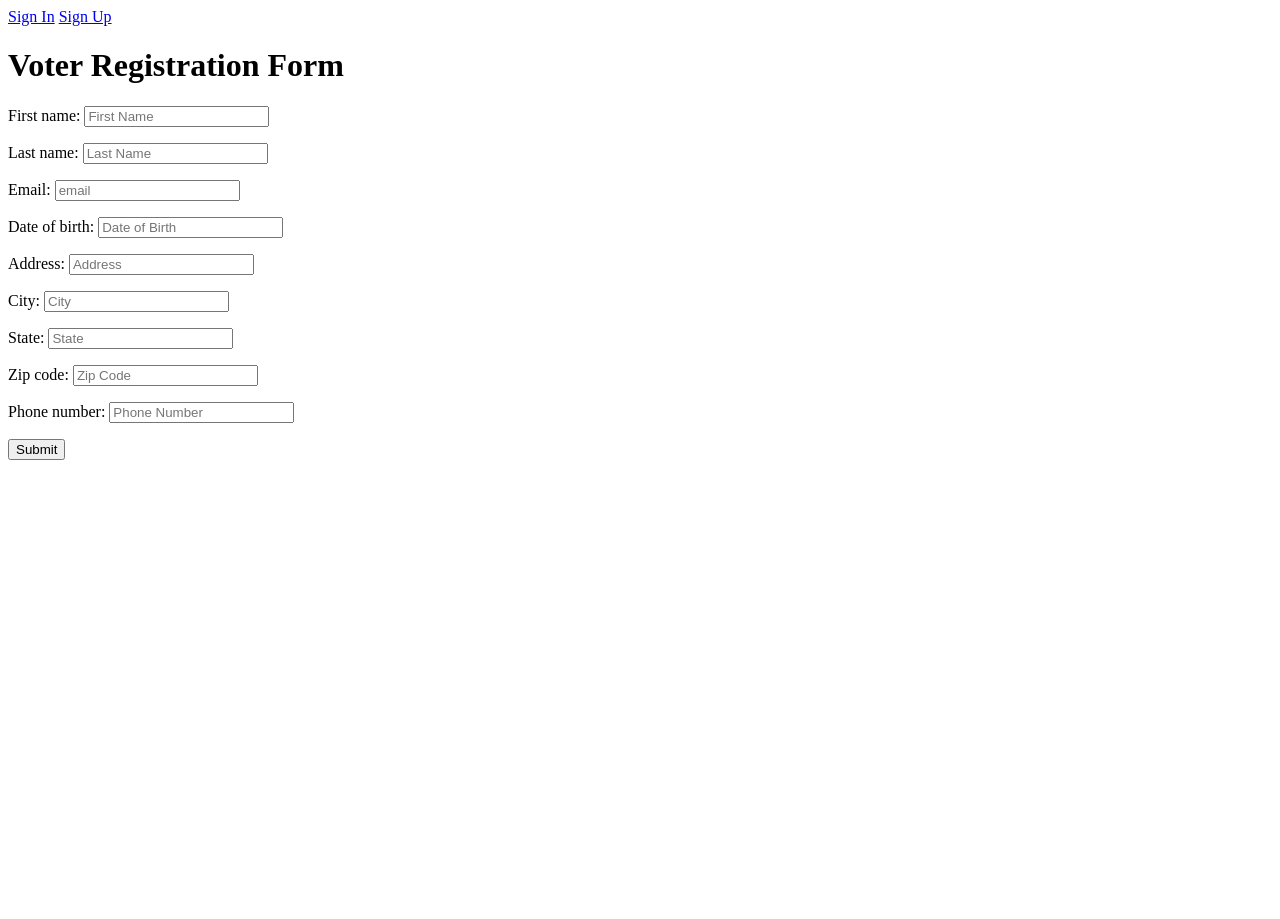
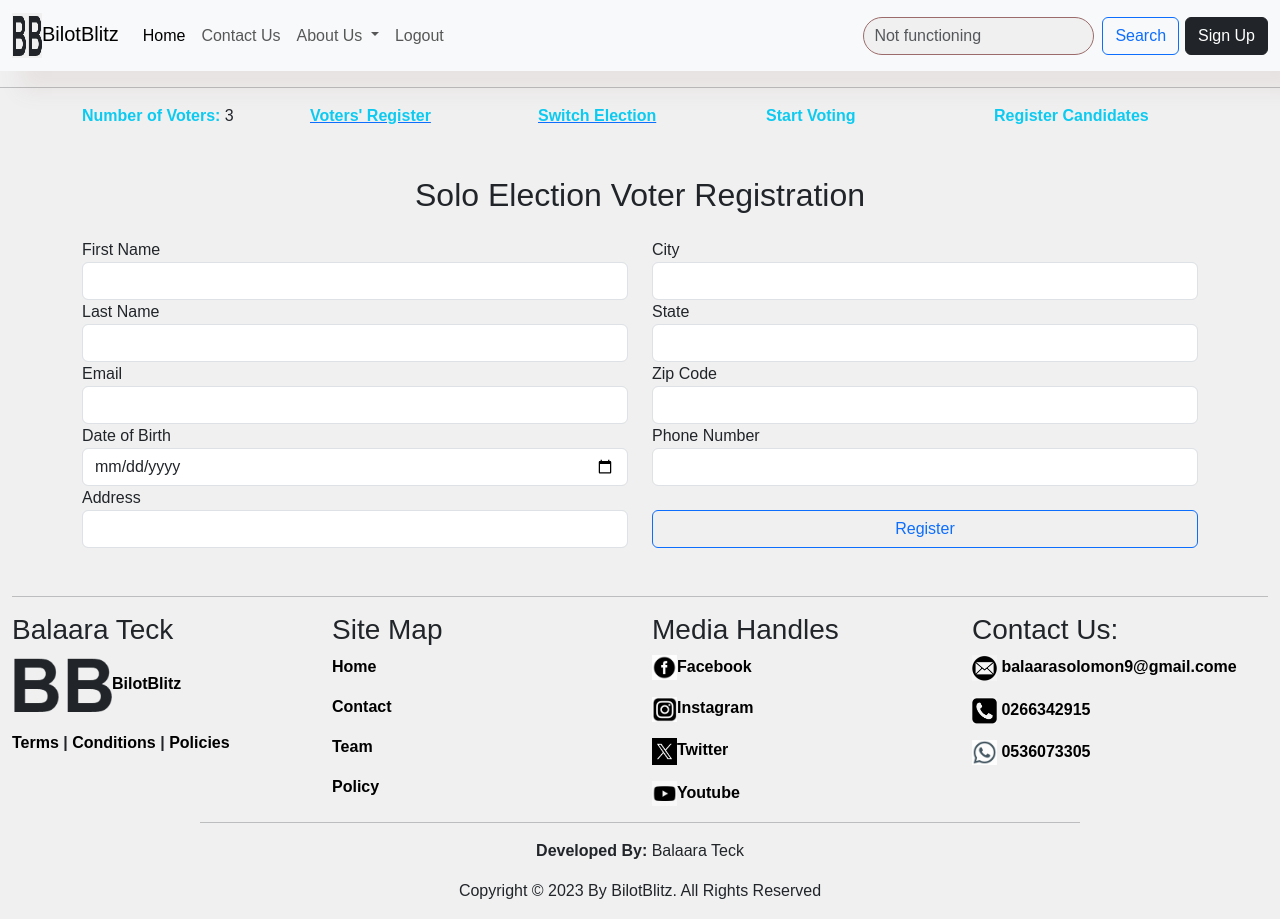
Before and after one commit to balaara-teck/voting_system, a Django app: page /voter_register/21 in a window 1280 px wide. Before the commit the page ends 460 px from the top, so only its background shows below. Run offline with Django 5.2, Linux system fonts and the light colour scheme; a user stored in the database is signed in; data comes from the database, SQL or seed files in the repository; both versions use the stored data as it was after the commit; some libraries are stand-ins or nearby versions.

Commit message:
successfully implement voter registration teplate

```diff
--- a/base_app/forms.py
+++ b/base_app/forms.py
@@ -25,7 +25,7 @@ class ElectorialCommissionOfficerForm(forms.ModelForm):
     class Meta:
         model = ElectorialCommissionOfficerModel
         fields = ["election_name"]
-    election_name = forms.CharField(label='Election name', widget=forms.TextInput(attrs={'placeholder': 'Election Name'}))
+    election_name = forms.CharField(label='Election name', widget=forms.TextInput(attrs={'placeholder': ' Enter election Name'}))
 
 
 class VoterRegisterationForm(forms.ModelForm):
@@ -33,16 +33,3 @@ class VoterRegisterationForm(forms.ModelForm):
         model = VoterRegistrationModel
         fields = ['first_name', 'last_name',"email", 'date_of_birth', 'address', 'city', 'state',
                    'zip_code', 'phone_number']
-        widgets = {
-            'first_name': forms.TextInput(attrs={'placeholder': 'First Name'}),
-            'last_name': forms.TextInput(attrs={'placeholder': 'Last Name'}),
-            'email': forms.EmailInput(attrs={'placeholder': 'email'}),
-            'date_of_birth': forms.DateInput(attrs={'placeholder': 'Date of Birth'}),
-            'address': forms.TextInput(attrs={'placeholder': 'Address'}),
-            'city': forms.TextInput(attrs={'placeholder': 'City'}),
-            'state': forms.TextInput(attrs={'placeholder': 'State'}),
-            'zip_code': forms.TextInput(attrs={'placeholder': 'Zip Code'}),
-            'phone_number': forms.TextInput(attrs={'placeholder': 'Phone Number'}),
-            'email': forms.EmailInput(attrs={'placeholder': 'email'}),
-
-        }
--- a/base_app/urls.py
+++ b/base_app/urls.py
@@ -5,9 +5,10 @@ urlpatterns = [
     path('', views.home, name='home'),
     path('login/', views.login_view, name='login'),
     path('register/', views.register, name='register'),
-    path('voter_register/<int:pk>', views.VoterRegisterView.as_view(), name='voter_register'),
+    path('voter_register/<str:pk>', views.VoterRegisterView.as_view(), name='voter_register'),
     path("voter_card/",views.voter_card,name="votercard"),
     path("logout/",views.logout_view,name="logout"),
-    path("my_elections/",views.ElectorialCommissionOfficerView.as_view(),name="election-Officer"),
+    path("my_elections/",views.ElectorialCommissionOfficerView.as_view(),name="my_elections"),
+    path("my_elections/<str:pk>/voters",views.voters.as_view(),name="voters"),
     path('portfolios/', views.PortfolioView.as_view(), name='portfolios'),
 ]
--- a/base_app/views.py
+++ b/base_app/views.py
@@ -1,9 +1,12 @@
-from django.shortcuts import render, redirect
+from django.shortcuts import render, redirect,get_object_or_404
 from django.contrib.auth import authenticate, login,logout
 from .forms import UserLoginForm,UserRegistrationForm,VoterRegisterationForm,ElectorialCommissionOfficerForm
 from django.views.generic import CreateView
 from .models import VoterRegistrationModel,ElectorialCommissionOfficerModel,PortfolioModel
 from django.urls import reverse_lazy,reverse
+from django.views.generic import View
+from django.contrib import messages
+from django.views.generic import ListView
 from django.contrib.auth.mixins import LoginRequiredMixin
 import random
 import string
@@ -24,32 +27,48 @@ def voter_card(request):
         return render(request, 'voter_card.html', {'voter': None})
 
 
-class VoterRegisterView(LoginRequiredMixin,CreateView):
-    model = VoterRegistrationModel
+class VoterRegisterView(LoginRequiredMixin, View):
     form_class = VoterRegisterationForm
     template_name = 'register_voter.html'
     login_url = reverse_lazy("login")
 
+    def get(self, request, *args, **kwargs):
+        pk = self.kwargs.get("pk")
+        election = get_object_or_404(ElectorialCommissionOfficerModel,user=self.request.user,id=pk)
+        voters = VoterRegistrationModel.objects.filter(election_name=election)
+        voters = len(voters)
+        return render(request, self.template_name,
+                      {
+                        "voters":voters,"election":election
+                        }
+                    )
+
+    def post(self, request, *args, **kwargs):
+        form = self.form_class(request.POST)
+        pk = self.kwargs.get('pk')
+        election = get_object_or_404(ElectorialCommissionOfficerModel,user=self.request.user,id=pk)
+        if form.is_valid():
+            form.instance.election_name = election
+            form.instance.voter_id = ''.join(random.choices(string.ascii_uppercase + string.digits, k=10))
+            form.save()
+            return self.form_valid(form)
+        voters = VoterRegistrationModel.objects.filter(election_name=election)
+        voters = len(voters)
+        return render(request, self.template_name,{'form': form,"voters":voters})
+
     def form_valid(self, form):
         pk = self.kwargs.get('pk')
-        form.instance.election_name = ElectorialCommissionOfficerModel.objects.get(user = self.request.user, id = pk)
-        form.instance.voter_id = ''.join(random.choices(string.ascii_uppercase + string.digits, k=10))
-        return super().form_valid(form)
-
-    def get_success_url(self):
-        pk = self.kwargs.get('pk')
-        return reverse('voter_register', kwargs={'pk': pk})
+        return redirect(reverse('voter_register', kwargs={'pk': pk}))
 
 class ElectorialCommissionOfficerView(LoginRequiredMixin, CreateView):
+
     model = ElectorialCommissionOfficerModel
     form_class = ElectorialCommissionOfficerForm
-    template_name = 'election_officer.html'
+    template_name = 'my_elections.html'
     login_url = reverse_lazy("login")
-
 
     def get_context_data(self, **kwargs):
         context = super().get_context_data(**kwargs)
-        # Add existing elections to the context
         context['existing_elections'] = ElectorialCommissionOfficerModel.objects.filter(user=self.request.user)
         return context
 
@@ -65,6 +84,18 @@ class ElectorialCommissionOfficerView(LoginRequiredMixin, CreateView):
         return reverse('voter_register', kwargs={'pk': self.object.pk})
 
 
+class voters(LoginRequiredMixin,View):
+    login_url = reverse_lazy("login")
+    template_name = "my_voters.html"
+
+    def get(self,request,*args,**kwargs):
+        pk = self.kwargs.get("pk")
+        election = get_object_or_404(ElectorialCommissionOfficerModel,user=self.request.user,id=pk)
+        voters = VoterRegistrationModel.objects.filter(election_name=election)
+        return render(request,self.template_name,{"voters":voters})
+
+
+
 def login_view(request):
     form = UserLoginForm()
     if request.method == 'POST':
@@ -75,7 +106,7 @@ def login_view(request):
             user = authenticate(request, username=username, password=password)
             if user is not None:
                 login(request, user)
-                return redirect("home")  # Redirect to a success page
+                return redirect("my_elections")  # Redirect to a success page
     return render(request, 'register_login.html', {'form': form})
 
 def register(request):
--- a/static/index.css
+++ b/static/index.css
@@ -24,22 +24,28 @@ nav {
     padding-left: 10px;
 }
 
+.new_election input {
+    border: 1px solid rgb(155, 106, 106);
+    background-color: rgb(240, 240, 240);
+    height: 37px;
+    border-radius: 4px;
+    padding-left:10px;
+    margin-top: 3px;
+}
+
 .signup {
    margin-left:6px;
 }
 /* end of nav */
 .site-summary {
- font-weight: 700;
+    font-weight: 700;
 }
-
-
 
 footer a {
     text-decoration: none;
     color: black;
 
 }
-
 
 
 footer a:hover {
@@ -55,3 +61,10 @@ footer a:hover {
 footer img {
     width: 25px;
 }
+/* end of footer */
+
+/* election styles */
+.existing_elections {
+
+
+}
--- a/templates/footer.html
+++ b/templates/footer.html
@@ -20,7 +20,7 @@
         </div>
         <div class="col-12 col-sm-6 col-md-4 col-xl-3">
           <h3>Media Handles</h3>
-          <p><a href=""><img src="{% static 'images/fb.png' %}" alt="Facebook">Facebook</a></p>
+          <p><a href="face"><img src="{% static 'images/fb.png' %}" alt="Facebook">Facebook</a></p>
           <p><a href=""><img src="{% static 'images/ig.png' %}" alt="Instagram">Instagram</a></p>
           <p><a href=""><img src="{% static 'images/tw.png' %}" alt="Twitter">Twitter</a></p>
           <p><a href=""><img src="{% static 'images/yt.png' %}" alt="Youtube">Youtube</a></p>
--- a/templates/index.html
+++ b/templates/index.html
@@ -10,7 +10,7 @@
 
 {%block content%}
 <main>
-<div class="container">
+<div class="container pt-lg-4 pb-lg-4">
   <div class="row">
       <div class="col-12 col-lg-6 ">
           <h1 class="text-center text-lg-start">Welcome To BilotBlitz!</h1>
@@ -21,7 +21,7 @@
       <div class="col-12 col-lg-6 text-center">
       <h1 class="mt-5 mt-lg-0">Why Here?</h1>
       <a class="btn btn-outline-dark mt-2" href="#" type="button">As a Voter</a>
-      <a class="btn btn-outline-primary mt-2" href="{% url 'election-Officer' %}" type="button">As an Officer</a>
+      <a class="btn btn-outline-primary mt-2" href="{% url 'my_elections' %}" type="button">As an Officer</a>
       </div>
   </div>
 </div>
--- a/templates/register_voter.html
+++ b/templates/register_voter.html
@@ -1,17 +1,102 @@
-<!DOCTYPE html>
-<html>
-<head>
-    <title>Voter Registration Form</title>
-</head>
-<body>
-    <a href="{% url 'login' %}">Sign In</a>
-    <a href="{% url 'register' %}">Sign Up</a>
-    <h1>Voter Registration Form</h1>
+{%extends 'base_template.html'%}
+
+{%block title%}Voter Register | BilotBlitz{%endblock title%}
+
+{%block header%}
+<header>
+  {%include 'header.html'%}
+</header>
+{%endblock header%}
+{%block content%}
+<main>
+    <div class="container">
+        <div class="row">
+            <div class="col">
+                <strong class="text-info">Number of Voters:</strong> {{voters}}
+            </div>
+            <div class="col">
+                <a href="{% url 'voters' election.id %}">
+                    <strong class="text-info">Voters' Register</strong>
+                </a>
+
+            </div>
+            <div class="col">
+                <a href="{% url 'my_elections' %}"><strong class="text-info">Switch Election</strong></a>
+
+            </div>
+            <div class="col">
+
+                <strong class="text-info">Start Voting</strong>
+            </div>
+            <div class="col">
+             <strong class="text-info">Register Candidates</strong>
+            </div>
+        </div>
+    </div>
+
+<div class="container mt-5">
+    <h2 class="mb-4 text-center">{{election.election_name |capfirst}} Election Voter Registration</h2>
+    {% for field in form %}
+        <div class="form-group">
+            {% for error in field.errors %}
+            <div class="alert alert-danger text-center" role="alert">
+                {{error}}
+              </div>
+            {% endfor %}
+        </div>
+    {% endfor %}
     <form method="post">
         {% csrf_token %}
-        {{ form.as_p }}
-        <button type="submit">Submit</button>
+        <div class="row">
+           <div class="col-12 col-sm-6">
+
+            <div class="form-group">
+                <label for="id_first_name">First Name</label>
+                <input type="text" class="form-control" id="id_first_name" name="first_name" required>
+            </div>
+            <div class="form-group">
+                <label for="id_last_name">Last Name</label>
+                <input type="text" class="form-control" id="id_last_name" name="last_name" required>
+            </div>
+            <div class="form-group">
+                <label for="id_email">Email</label>
+                <input type="email" class="form-control" id="id_email" name="email" required>
+            </div>
+            <div class="form-group">
+                <label for="id_date_of_birth">Date of Birth</label>
+                <input type="date" class="form-control" id="id_date_of_birth" name="date_of_birth" required>
+            </div>
+            <div class="form-group">
+                <label for="id_address">Address</label>
+                <input type="text" class="form-control" id="id_address" name="address" required>
+            </div>
+        </div>
+            <div class="col-12 col-sm-6">
+            <div class="form-group">
+                <label for="id_city">City</label>
+                <input type="text" class="form-control" id="id_city" name="city" required>
+            </div>
+            <div class="form-group">
+                <label for="id_state">State</label>
+                <input type="text" class="form-control" id="id_state" name="state" required>
+            </div>
+            <div class="form-group">
+                <label for="id_zip_code">Zip Code</label>
+                <input type="text" class="form-control" id="id_zip_code" name="zip_code" required>
+            </div>
+            <div class="form-group">
+                <label for="id_phone_number">Phone Number</label>
+                <input type="text" class="form-control" id="id_phone_number" name="phone_number" required>
+            </div>
+            <button type="submit" class="btn btn-outline-primary w-100 mt-4">Register</button>
+        </div>
+    </div>
     </form>
-
-</body>
-</html>
+</div>
+</main>
+{%endblock content%}
+{%block footer%}
+<footer>
+    {%include 'footer.html'%}
+</footer>
+{%endblock footer%}
```
Also changed, not shown: templates/election_officer.html (deleted, +0 -41 lines), templates/my_elections.html (added, +55 -0 lines), templates/my_voters.html (added, +16 -0 lines), db.sqlite3.
